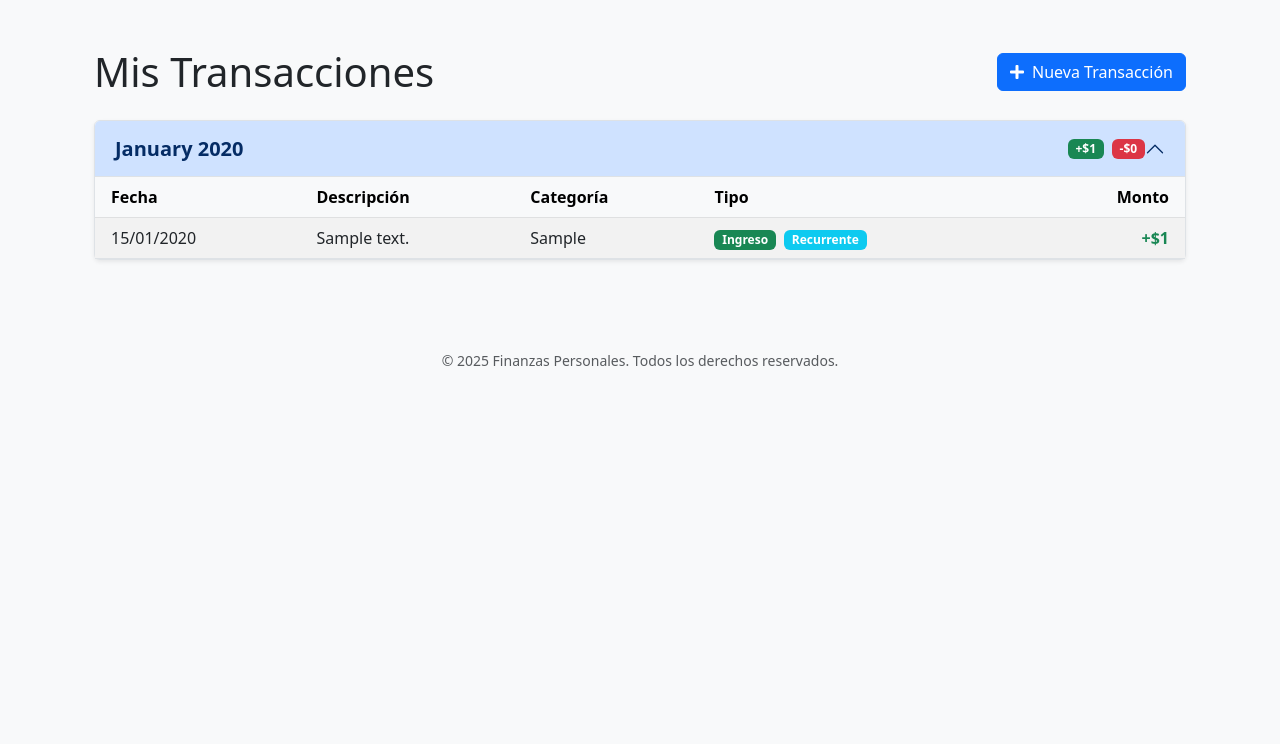
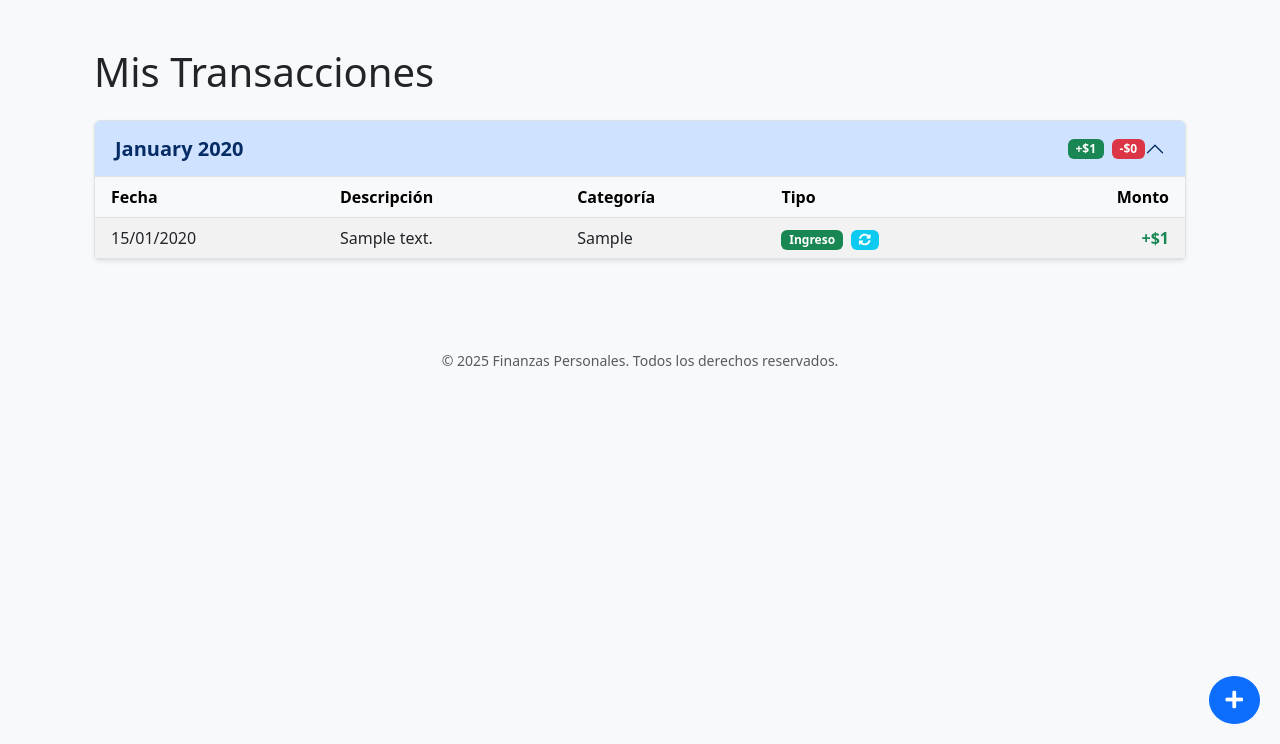
Before and after one commit to bllq99/ecofinance, a Django app: page /transacciones/ in a window 1280 px wide. Shown: the part 56-800 px from the top of the page. Run offline with Django 5.2, Linux system fonts and the light colour scheme; tables that the repository leaves empty hold one stand-in row (values such as "Sample post"); parts of the project's set-up code (start-up, migrations or seed data) failed here and were passed over.

Commit message:
Eliminar botón de nueva transacción en la barra de navegación y ajustar la visibilidad de columnas en la tabla de transacciones. Mejorar el ícono de transacciones recurrentes.

```diff
--- a/finanzas/templates/finanzas/lista_transacciones.html
+++ b/finanzas/templates/finanzas/lista_transacciones.html
@@ -6,9 +6,6 @@
 <div class="container py-4">
     <div class="d-flex justify-content-between align-items-center mb-4">
         <h1 class="mb-0">Mis Transacciones</h1>
-        <a href="{% url 'nueva_transaccion' %}" class="btn btn-primary">
-            <i class="fas fa-plus me-2"></i>Nueva Transacción
-        </a>
     </div>
 
     {% if meses %}
@@ -41,8 +38,8 @@
                                     <thead class="table-light">
                                         <tr>
                                             <th class="ps-3">Fecha</th>
-                                            <th>Descripción</th>
-                                            <th>Categoría</th>
+                                            <th class="d-none d-sm-table-cell">Descripción</th>
+                                            <th class="d-none d-md-table-cell">Categoría</th>
                                             <th>Tipo</th>
                                             <th class="text-end pe-3">Monto</th>
                                         </tr>
@@ -51,8 +48,8 @@
                                         {% for transaccion in mes_data.transacciones %}
                                         <tr>
                                             <td class="ps-3">{{ transaccion.fecha|date:"d/m/Y" }}</td>
-                                            <td>{{ transaccion.descripcion }}</td>
-                                            <td>
+                                            <td class="d-none d-sm-table-cell">{{ transaccion.descripcion }}</td>
+                                            <td class="d-none d-md-table-cell">
                                                 {% if transaccion.categoria %}
                                                     {{ transaccion.categoria|capfirst }}
                                                 {% else %}
@@ -63,12 +60,16 @@
                                                 {% if transaccion.tipo == "INGRESO" %}
                                                     <span class="badge bg-success">Ingreso</span>
                                                     {% if transaccion.es_recurrente %}
-                                                        <span class="badge bg-info ms-1">Recurrente</span>
+                                                        <span class="badge bg-info ms-1">
+                                                            <i class="fas fa-sync-alt"></i>
+                                                        </span>
                                                     {% endif %}
                                                 {% else %}
                                                     <span class="badge bg-danger">Gasto</span>
                                                     {% if transaccion.es_recurrente %}
-                                                        <span class="badge bg-info ms-1">Recurrente</span>
+                                                        <span class="badge bg-info ms-1">
+                                                            <i class="fas fa-sync-alt"></i> Recurrente
+                                                        </span>
                                                     {% endif %}
                                                 {% endif %}
                                             </td>
@@ -102,6 +103,12 @@
     {% endif %}
 </div>
 
+<!-- Botón flotante -->
+<a href="{% url 'nueva_transaccion' %}" class="btn btn-primary btn-lg rounded-circle position-fixed"
+   style="bottom: 20px; right: 20px; z-index: 1030;">
+    <i class="fas fa-plus"></i>
+</a>
+
 {% block extra_js %}
 <script>
     document.addEventListener('DOMContentLoaded', function() {
```
